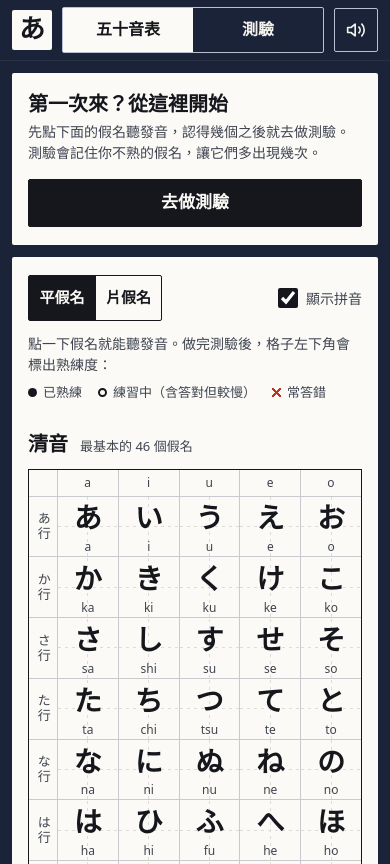
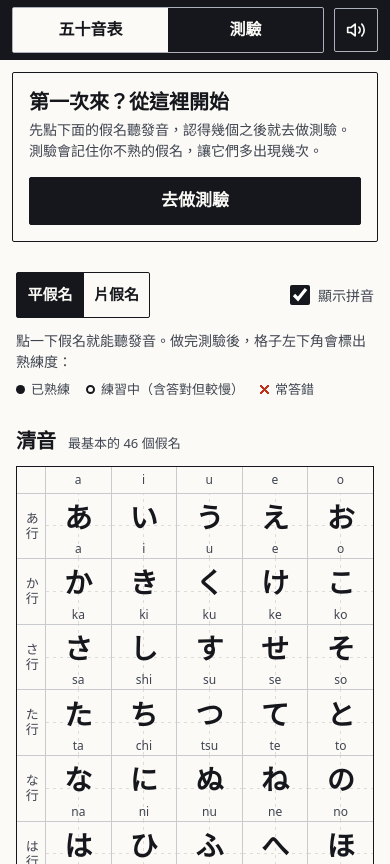
Before and after one commit to vvayHuang/kana-practice, a website built with Vite: page index.html in a window 390 px wide. Shown: the top 864 px of the page. Built offline with nearby package versions, Linux system fonts and the light colour scheme; a web font is replaced by a local one.

Commit message:
Make the page white paper with an ink header band
The owner tried the navy felt ground and chose a white page instead, and
asked for the logo and product name to be taken out of the header.

- Light theme: the ground is the same paper as the content, so sections are
  separated by space and by the ink frames of their tables. Slips that would
  vanish on paper take an ink border.
- The header is an ink band holding only the tabs and the sound button; the
  product name stays as a visually hidden heading.
- Dark theme keeps a darker desk under slightly lighter sheets.
- DESIGN.md, the sidecar and the brief now describe this.

Co-Authored-By: Claude Fable 5.2 <noreply@anthropic.com>
Claude-Session: https://claude.ai/code/session_01ESYvtr6FuCNybuVZ8JNBb1

```diff
--- a/index.html
+++ b/index.html
@@ -3,7 +3,7 @@
   <head>
     <meta charset="UTF-8" />
     <meta name="viewport" content="width=device-width, initial-scale=1, viewport-fit=cover" />
-    <meta name="theme-color" content="#1b2338" media="(prefers-color-scheme: light)" />
+    <meta name="theme-color" content="#15171c" media="(prefers-color-scheme: light)" />
     <meta name="theme-color" content="#0f131d" media="(prefers-color-scheme: dark)" />
     <meta name="description" content="日文五十音練習：平假名、片假名對照表與小測驗" />
     <title>かな練習帳</title>
--- a/src/main.js
+++ b/src/main.js
@@ -10,13 +10,7 @@ const app = document.getElementById('app');
 app.innerHTML = `
   <header class="top">
     <div class="top-inner">
-      <div class="brand">
-        <span class="logo" aria-hidden="true">あ</span>
-        <div>
-          <h1 lang="ja">かな練習帳</h1>
-          <p>五十音・平假名・片假名</p>
-        </div>
-      </div>
+      <h1 class="vh" lang="ja">かな練習帳</h1>
       <nav class="tabs" aria-label="主要功能">
         <div class="tabs-inner">
           <a href="#chart" data-route="chart">五十音表</a>
--- a/src/style.css
+++ b/src/style.css
@@ -1,12 +1,23 @@
-/* 書道桌面：深藍氈墊上鋪著白色半紙，墨色書寫，朱紅只用來批改。
-   氈墊（felt）是頁面的底；紙（paper）是內容；墨（ink）是文字和主要按鈕；朱（shu）只出現在答錯和常答錯。 */
+/* 一張習字紙：整頁是白紙，墨色書寫，朱紅只用來批改；頁首是一條墨色的帶子。
+   底（felt）白天就是紙，夜裡是比紙更深的桌面；紙（paper）是內容；帶（band）是頁首；
+   墨（ink）是文字和主要按鈕；朱（shu）只出現在答錯和常答錯。 */
 
 :root {
-  --felt: #1b2338;
-  --felt-2: #28324d;
-  --felt-line: rgb(255 255 255 / 0.06);
-  --on-felt: #f3f1ea;
-  --on-felt-2: #b9c0d4;
+  --felt: #fbfaf6;
+  --felt-2: #efeee8;
+  --felt-line: transparent;
+  --on-felt: #15171c;
+  --on-felt-2: #5d6370;
+
+  --band: #15171c;
+  --band-2: #2e313a;
+  --on-band: #fbfaf6;
+  --on-band-2: #adb1bc;
+
+  /* 白天紙和底同色，浮起來的紙條靠墨線框出來；紙的左右內距也比較小 */
+  --edge: #15171c;
+  --sheet-x: 4px;
+  --col-gap: 40px;
 
   --paper: #fbfaf6;
   --paper-2: #efeee8;
@@ -19,7 +30,7 @@
   --shu: #c2301a;
   --shu-soft: #fbe8e3;
 
-  --lift: 0 8px 24px rgb(6 10 22 / 0.38);
+  --lift: 0 8px 24px rgb(21 23 28 / 0.22);
   --r: 2px;
   --top-h: 61px;
 
@@ -30,7 +41,7 @@
   color-scheme: light;
 }
 
-/* 夜裡：氈墊更深，紙變成深色，墨變成淺色 */
+/* 夜裡：底是深色桌面，紙變成深色，墨變成淺色 */
 @media (prefers-color-scheme: dark) {
   :root:not([data-theme='light']) {
     --felt: #0f131d;
@@ -38,6 +49,13 @@
     --felt-line: rgb(255 255 255 / 0.04);
     --on-felt: #eef0f4;
     --on-felt-2: #a9b1c5;
+    --band: #0f131d;
+    --band-2: #1c2233;
+    --on-band: #eef0f4;
+    --on-band-2: #a9b1c5;
+    --edge: transparent;
+    --sheet-x: 16px;
+    --col-gap: 12px;
     --paper: #232836;
     --paper-2: #2d3344;
     --ink: #eef0f4;
@@ -58,6 +76,13 @@
   --felt-line: rgb(255 255 255 / 0.04);
   --on-felt: #eef0f4;
   --on-felt-2: #a9b1c5;
+  --band: #0f131d;
+  --band-2: #1c2233;
+  --on-band: #eef0f4;
+  --on-band-2: #a9b1c5;
+  --edge: transparent;
+  --sheet-x: 16px;
+  --col-gap: 12px;
   --paper: #232836;
   --paper-2: #2d3344;
   --ink: #eef0f4;
@@ -94,14 +119,14 @@ body {
   caret-color: var(--ink);
 }
 
-/* 瀏海／狀態列那一塊也鋪上氈墊 */
+/* 瀏海／狀態列那一塊接著頁首的墨帶 */
 body::before {
   content: '';
   position: fixed;
   inset: 0 0 auto 0;
   height: env(safe-area-inset-top, 0px);
   z-index: 10;
-  background: var(--felt);
+  background: var(--band);
 }
 
 ::selection {
@@ -142,14 +167,18 @@ button {
   white-space: nowrap;
 }
 
-/* ---------- 頁首：氈墊上的名牌、分頁、按鈕 ---------- */
-
+/* ---------- 頁首：一條墨帶，上面是分頁和按鈕 ---------- */
+
+/* 頁首裡把「底」換成墨帶的顏色，裡面的元件就不用另外寫一套 */
 .top {
+  --felt: var(--band);
+  --felt-2: var(--band-2);
+  --on-felt: var(--on-band);
+  --on-felt-2: var(--on-band-2);
   position: sticky;
   top: env(safe-area-inset-top, 0px);
   z-index: 10;
-  background: var(--felt);
-  border-bottom: 1px solid var(--felt-line);
+  background: var(--band);
 }
 
 .top-inner,
@@ -167,58 +196,19 @@ button {
   height: 60px;
 }
 
-.brand {
-  display: flex;
-  align-items: center;
-  gap: 10px;
-  min-width: 0;
-}
-
-/* 名牌：一小張紙，寫著「あ」 */
-.logo {
-  flex: none;
-  width: 40px;
-  height: 40px;
-  border-radius: var(--r);
-  background: var(--paper);
-  color: var(--ink);
-  display: grid;
-  place-items: center;
-  font-family: var(--font-kana);
-  font-weight: 600;
-  font-size: 26px;
-  line-height: 1;
-}
-
-.brand h1 {
+.top h1 {
   margin: 0;
-  font-family: var(--font-kana);
-  font-weight: 600;
-  font-size: 19px;
-  line-height: 1.2;
-  color: var(--on-felt);
-  white-space: nowrap;
-}
-
-.brand p {
-  margin: 0;
-  font-size: 12px;
-  color: var(--on-felt-2);
-  white-space: nowrap;
 }
 
 .tabs {
   flex: 1;
   min-width: 0;
-  display: flex;
-  justify-content: flex-end;
 }
 
 .tabs-inner {
   display: grid;
   grid-template-columns: 1fr 1fr;
-  width: 100%;
-  max-width: 240px;
+  max-width: 320px;
   border: 1px solid var(--on-felt-2);
   border-radius: var(--r);
 }
@@ -254,25 +244,9 @@ button {
   gap: 8px;
 }
 
-/* 手機上只留名牌，標題文字留給螢幕閱讀器 */
 @media (max-width: 560px) {
-  .brand > div {
-    position: absolute;
-    width: 1px;
-    height: 1px;
-    overflow: hidden;
-    clip-path: inset(50%);
-    white-space: nowrap;
-  }
-
   .tabs-inner {
     max-width: none;
-  }
-}
-
-@media (max-width: 360px) {
-  .tabs a {
-    font-size: 15px;
   }
 }
 
@@ -283,11 +257,11 @@ button {
 
 /* ---------- 共用元件 ---------- */
 
-/* 一張紙：方角、沒有陰影，直接躺在氈墊上 */
+/* 一張紙：方角、沒有陰影。白天和頁面同色，靠表格的墨框和留白分段；夜裡比桌面亮一階 */
 .sheet {
   background: var(--paper);
   border-radius: var(--r);
-  padding: 18px 16px;
+  padding: 18px var(--sheet-x);
   margin-bottom: 12px;
 }
 
@@ -320,7 +294,7 @@ button {
   }
 }
 
-/* 氈墊上的按鈕 */
+/* 頁首墨帶上、作答畫面上方的按鈕 */
 .top .icon-btn,
 .play-top .icon-btn {
   border-color: var(--on-felt-2);
@@ -498,6 +472,8 @@ button {
 
 /* 第一次來的人看到的紙條 */
 .start-card {
+  padding: 16px;
+  border: 1.5px solid var(--edge);
   display: flex;
   align-items: center;
   justify-content: space-between;
@@ -1066,7 +1042,7 @@ button {
   align-items: center;
   justify-content: center;
   text-align: center;
-  padding: 20px 16px 12px;
+  padding: 20px var(--sheet-x) 12px;
 }
 
 .prompt.answered {
@@ -1344,7 +1320,7 @@ button {
   color: var(--shu);
 }
 
-/* 沒選到的選項退到氈墊裡 */
+/* 沒選到的選項退成虛線框 */
 .opt.dim {
   background: transparent;
   border: 1px dashed var(--on-felt-2);
@@ -1403,6 +1379,7 @@ button {
 /* 有內容時才是一張紙條；沒內容時只佔位，避免版面跳動 */
 .feedback:not(:empty) {
   background: var(--paper);
+  border: 1.5px solid var(--edge);
   border-radius: var(--r);
 }
 
@@ -1458,7 +1435,7 @@ button {
 /* ---------- 測驗：結果 ---------- */
 
 .result {
-  padding: 24px 16px 16px;
+  padding: 24px var(--sheet-x) 16px;
 }
 
 .score {
@@ -1558,7 +1535,7 @@ button {
   .chart {
     display: grid;
     grid-template-columns: minmax(0, 1fr) minmax(0, 1fr);
-    gap: 12px;
+    gap: 12px var(--col-gap);
     align-items: start;
   }
 
@@ -1579,7 +1556,7 @@ button {
     display: grid;
     grid-template-columns: minmax(0, 1fr) minmax(0, 1fr);
     grid-template-rows: auto 1fr;
-    gap: 12px;
+    gap: 12px var(--col-gap);
     align-items: start;
   }
 
```
Also changed, not shown: DESIGN.md (+32 -36 lines), PRODUCT.md (+1 -0 lines), .impeccable/design.json, .impeccable/surfaces/src-main-js.md, README.md.
